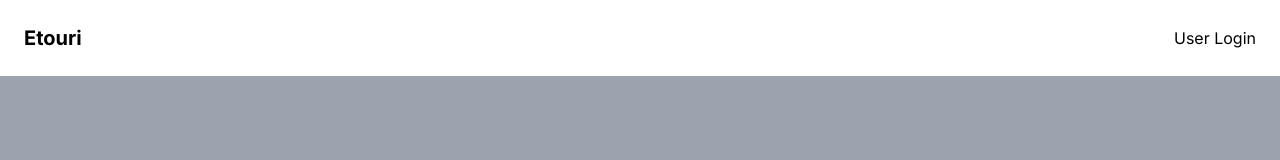
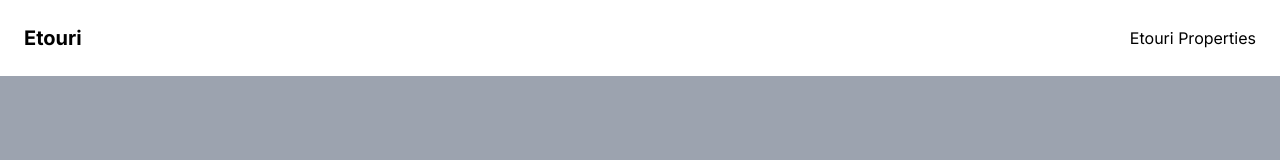
Before and after one commit to harmavr/guests, a Next.js app: page /ui/navigation in a window 1280 px wide. Shown: the top 160 px of the page. Built offline with nearby package versions, Linux system fonts and the light colour scheme.

Commit message:
update the navigation to go to the new properties page

```diff
--- a/app/ui/navigation/page.tsx
+++ b/app/ui/navigation/page.tsx
@@ -10,7 +10,7 @@ export default function Navigation() {
           <Link href="/">Etouri</Link>
         </div>
         <div className="space-x-4">
-          <Link href="/user-login"> User Login </Link>
+          <Link href="/etouri-properties"> Etouri Properties </Link>
         </div>
       </div>
     </nav>
```
